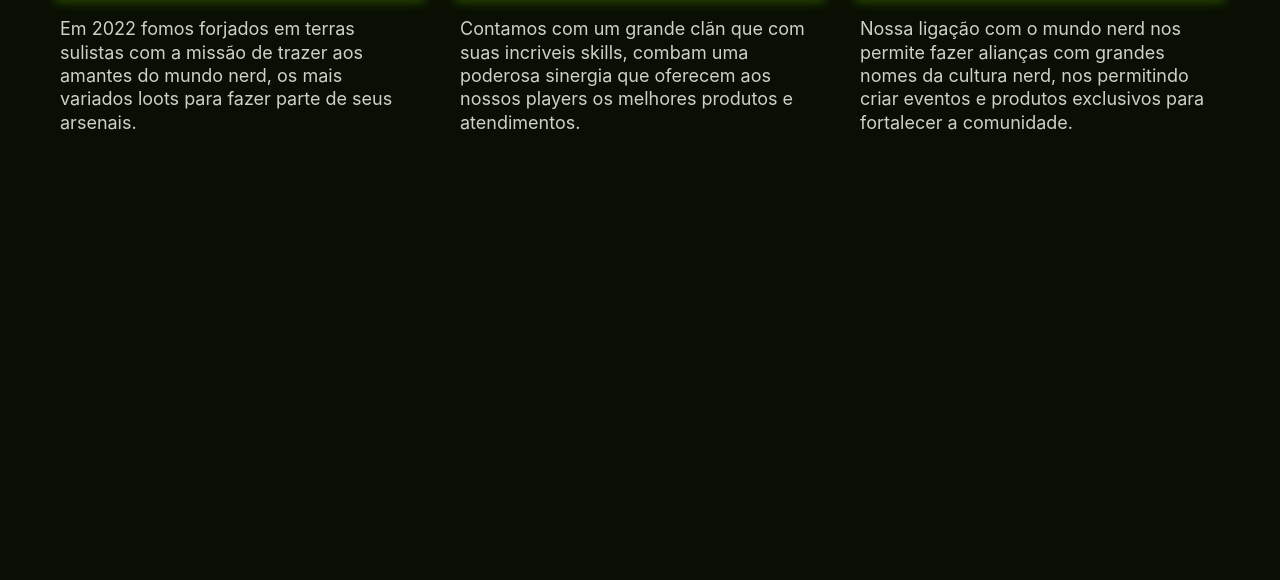
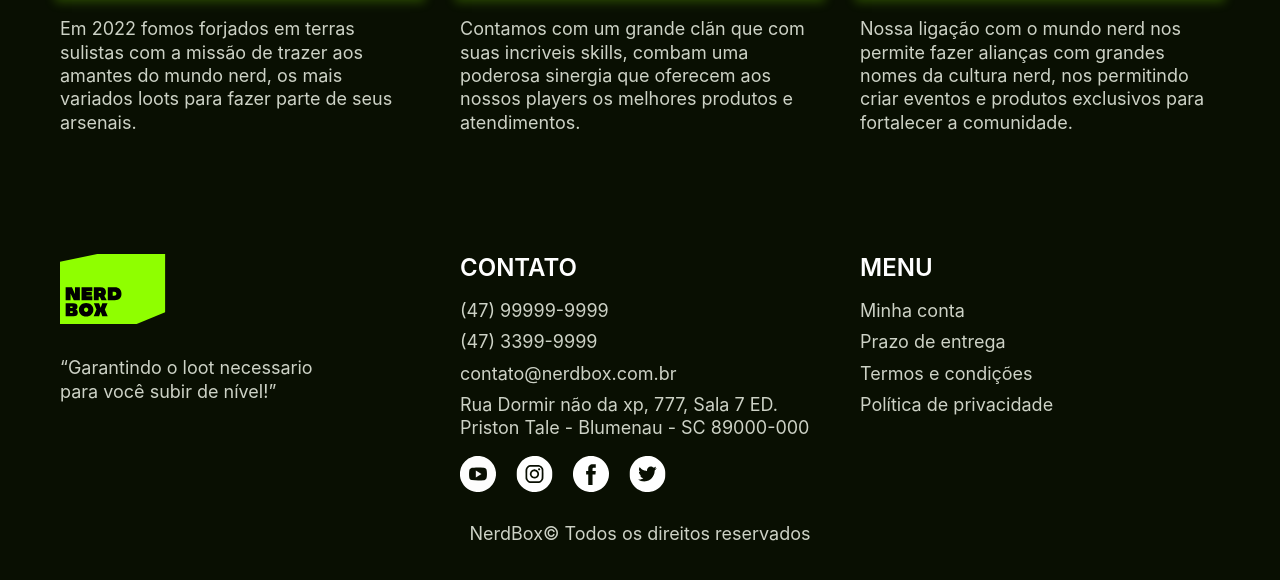
Before and after one commit to gablucas/site-nerdbox, a plain HTML site: page index.html in a window 1280 px wide. Shown: the part 2199-2779 px from the top of the page. Drawn offline with Linux system fonts and the light colour scheme.

Commit message:
Adicionado a secao Footer a pagina Home

```diff
--- a/css/global/footer.css
+++ b/css/global/footer.css
@@ -0,0 +1,46 @@
+.footer {
+    margin: 60px 0 30px 0;
+}
+
+.footer-container {
+    display: flex;
+    gap: 40px;
+}
+
+.footer-logo,
+.footer-contato,
+.footer-menu {
+    flex: 1;
+}
+
+.footer-logo q {
+    display: block;
+    margin-top: 32px;
+    max-width: 25ch;
+}
+
+.footer-contato ul,
+.footer-menu ul {
+    margin-top: 16px;
+}
+
+.footer-contato li + li,
+.footer-menu li + li {
+    margin-top: 8px;
+}
+
+.footer-contato a:hover,
+.footer-menu a:hover {
+    color: var(--cor-0);
+}
+
+.footer-redes {
+    margin-top: 16px;
+    display: flex;
+    gap: 20px;
+}
+
+.footer-copy {
+    margin-top: 30px;
+    text-align: center;
+}
--- a/css/global/global.css
+++ b/css/global/global.css
@@ -1,6 +1,5 @@
 body {
     background: var(--cor-5);
-    height: 4000px;
 }
 
 body, h1, h2, h3, ul, p {
--- a/index.html
+++ b/index.html
@@ -111,8 +111,44 @@
         </div>
     </article>
 
+    <!-- Seção 6: Footer -->
+     <footer class="footer">
+        <div class="footer-container">
 
-    <!-- Seção 6: Footer -->
+            <div class="footer-logo">
+                <img src="img/logonerdbox.svg" alt="">
+                <q class="font-2-s cor-2">Garantindo o loot necessario para você subir de nível!</q>
+            </div>
 
+            <div class="footer-contato">
+                <h3 class="font-2-l-sb-u cor-0">Contato</h3>
+                <ul class="font-2-s cor-2">
+                    <li><a href="#">(47) 99999-9999</a></li>
+                    <li><a href="#">(47) 3399-9999</a></li>
+                    <li><a href="#">contato@nerdbox.com.br</a></li>
+                    <li><a href="#">Rua Dormir não da xp, 777, Sala 7 ED. Priston Tale - Blumenau - SC 89000-000</a></li>
+                </ul>
+
+                <div class="footer-redes">
+                    <a href="#"><img src="img/global/iconyoutube.svg" alt=""></a>
+                    <a href="#"><img src="img/global/iconinstagram.svg" alt=""></a>
+                    <a href="#"><img src="img/global/iconfacebook.svg" alt=""></a>
+                    <a href="#"><img src="img/global/icontwitter.svg" alt=""></a>
+                </div>
+            </div>
+
+            <div class="footer-menu">
+                <h3 class="font-2-l-sb-u cor-0">Menu</h3>
+                <ul class="font-2-s cor-2">
+                    <li><a href="#">Minha conta</a></li>
+                    <li><a href="#">Prazo de entrega</a></li>
+                    <li><a href="#">Termos e condições</a></li>
+                    <li><a href="#">Política de privacidade</a></li>
+                </ul>
+            </div>
+        </div>
+
+        <p class="footer-copy font-2-s cor-2">NerdBox© Todos os direitos reservados</p>
+     </footer>
 </body>
 </html>
```
Also changed, not shown: img/global/iconfacebook.svg (added), img/global/iconinstagram.svg (added), img/global/icontwitter.svg (added), img/global/iconyoutube.svg (added).
